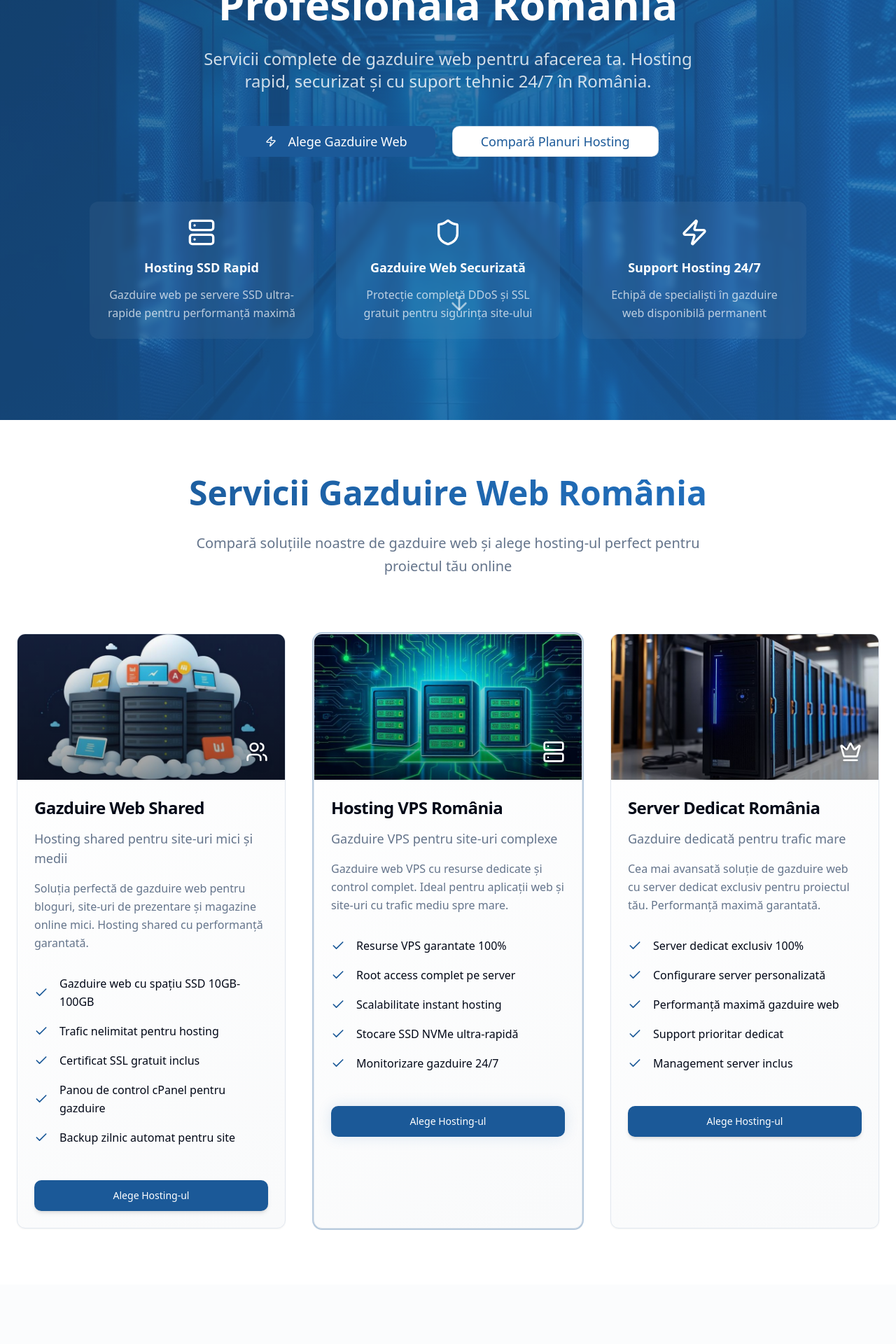
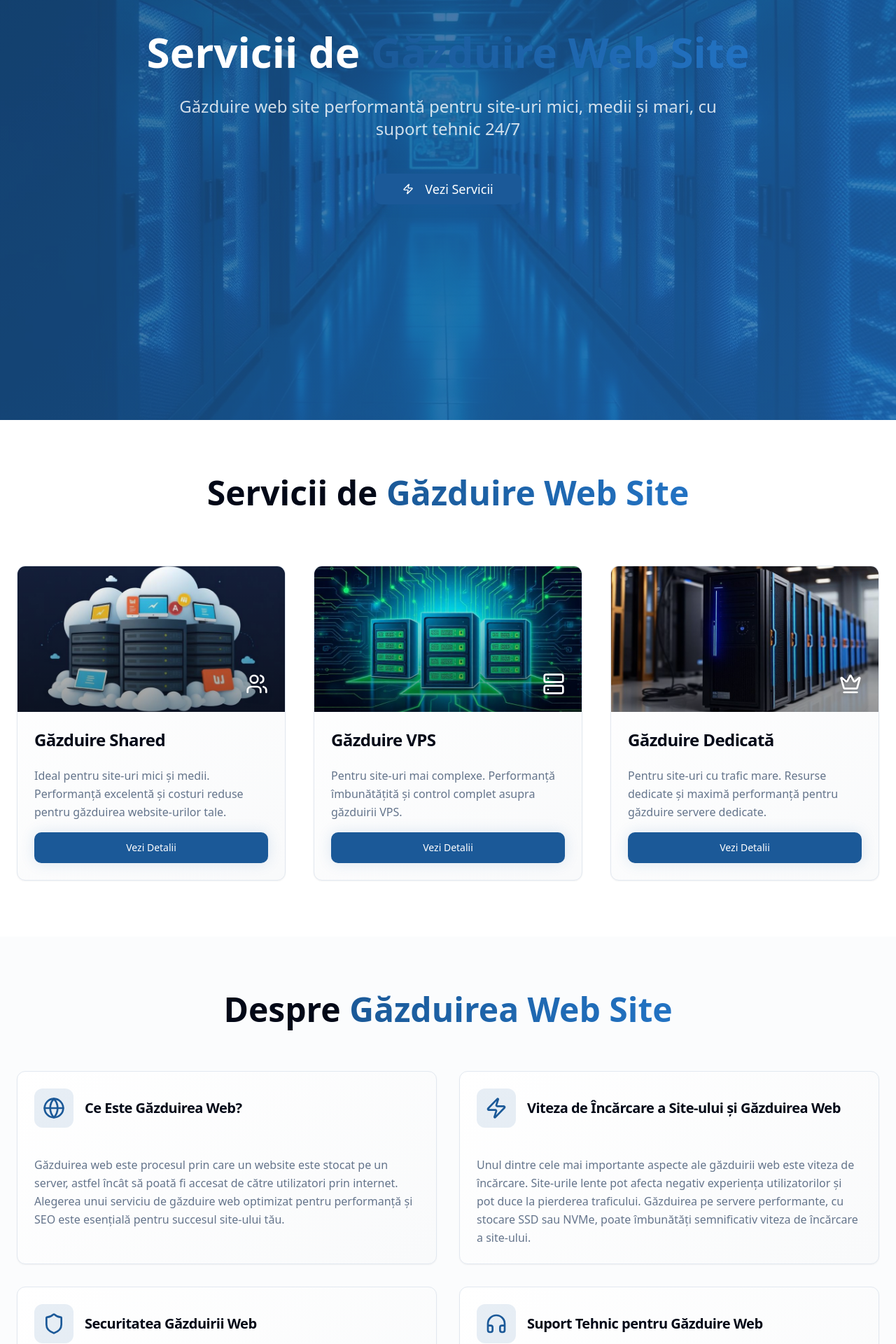
Before and after one commit to Oliviu-nbx/web-speedy-hub, a React (Vite) app: page / in a window 1280 px wide. Shown: the part 200-2120 px from the top of the page at 70% size. Built offline with nearby package versions, Linux system fonts and the light colour scheme.

Commit message:
Refactor site structure
Simplify content and replicate structure from provided URL.

```diff
--- a/src/components/AboutSection.tsx
+++ b/src/components/AboutSection.tsx
@@ -6,23 +6,23 @@ const AboutSection = () => {
   const features = [
     {
       icon: Globe,
-      title: "Ce Înseamnă Gazduire Web?",
-      description: "Gazduirea web este serviciul care permite ca site-ul tău să fie accesibil pe internet 24/7. Alegerea unei companii de gazduire web profesională este crucială pentru succesul online al afacerii tale în România."
+      title: "Ce Este Găzduirea Web?",
+      description: "Găzduirea web este procesul prin care un website este stocat pe un server, astfel încât să poată fi accesat de către utilizatori prin internet. Alegerea unui serviciu de găzduire web optimizat pentru performanță și SEO este esențială pentru succesul site-ului tău."
     },
     {
       icon: Zap,
-      title: "Viteza Hosting România",
-      description: "Viteza de încărcare este factorul cel mai important pentru succesul site-ului tău. Serviciile noastre de gazduire web folosesc tehnologie SSD și servere optimizate pentru performance maxim în România și Europa."
+      title: "Viteza de Încărcare a Site-ului și Găzduirea Web",
+      description: "Unul dintre cele mai importante aspecte ale găzduirii web este viteza de încărcare. Site-urile lente pot afecta negativ experiența utilizatorilor și pot duce la pierderea traficului. Găzduirea pe servere performante, cu stocare SSD sau NVMe, poate îmbunătăți semnificativ viteza de încărcare a site-ului."
     },
     {
       icon: Shield,
-      title: "Securitate Gazduire Web",
-      description: "Gazduirea web sigură protejează site-ul tău de atacuri cibernetice și malware. Oferim protecție completă DDoS, firewall avansat, certificate SSL gratuite și backup-uri automatizate pentru siguranța maximă."
+      title: "Securitatea Găzduirii Web",
+      description: "Găzduirea web trebuie să fie sigură pentru a proteja site-ul tău de atacuri cibernetice și de pierderi de date. Majoritatea furnizorilor de găzduire oferă măsuri de securitate, cum ar fi protecția împotriva DDoS, firewall-uri și criptarea datelor. De asemenea, certificatele SSL sunt esențiale pentru o conexiune sigură."
     },
     {
       icon: Headphones,
-      title: "Support Gazduire Web 24/7",
-      description: "Echipa noastră de specialiști în gazduire web este disponibilă 24/7 pentru a rezolva orice problemă tehnică. Support rapid și profesionist pentru toate serviciile de hosting din România."
+      title: "Suport Tehnic pentru Găzduire Web",
+      description: "Un serviciu de găzduire web de calitate trebuie să includă suport tehnic disponibil 24/7. Acesta este crucial pentru a rezolva rapid orice problemă apărută pe site-ul tău. Un suport tehnic prompt și competent poate preveni întreruperile de serviciu și pierderile de trafic."
     }
   ];
 
@@ -31,11 +31,8 @@ const AboutSection = () => {
       <div className="container mx-auto px-6">
         <div className="text-center mb-16">
           <h2 className="text-4xl md:text-5xl font-bold mb-6">
-            Tot Despre <span className="gradient-text">Gazduire Web România</span>
+            Despre <span className="gradient-text">Găzduirea Web Site</span>
           </h2>
-          <p className="text-xl text-muted-foreground max-w-3xl mx-auto">
-            Ghidul complet pentru serviciile de gazduire web și hosting profesional în România
-          </p>
         </div>
 
         <div className="grid grid-cols-1 md:grid-cols-2 gap-8 mb-16">
@@ -56,75 +53,20 @@ const AboutSection = () => {
           ))}
         </div>
 
-        {/* Security Section with Image */}
-        <div className="grid grid-cols-1 lg:grid-cols-2 gap-12 items-center">
-          <div>
-            <img
-              src={securityImage}
-              alt="Securitatea web hosting"
-              className="rounded-2xl shadow-2xl w-full h-auto animate-float"
-            />
-          </div>
-          <div className="space-y-6">
-            <div>
-              <h3 className="text-3xl font-bold mb-4 gradient-text">Tipuri de Gazduire Web</h3>
-              <p className="text-lg text-muted-foreground leading-relaxed">
-                Există mai multe tipuri de gazduire web: hosting shared, VPS și servere dedicate. Fiecare soluție de gazduire web are avantajele sale specifice, iar alegerea depinde de mărimea și complexitatea site-ului tău.
-              </p>
-            </div>
-            <div className="space-y-4">
-              <div className="flex items-start">
-                <TrendingUp className="w-6 h-6 text-secondary mt-1 mr-3 flex-shrink-0" />
-                <div>
-                  <h4 className="font-semibold mb-1">Hosting Shared România</h4>
-                  <p className="text-muted-foreground">Gazduire web accesibilă pentru site-uri mici și medii</p>
-                </div>
-              </div>
-              <div className="flex items-start">
-                <TrendingUp className="w-6 h-6 text-secondary mt-1 mr-3 flex-shrink-0" />
-                <div>
-                  <h4 className="font-semibold mb-1">VPS Hosting România</h4>
-                  <p className="text-muted-foreground">Gazduire web VPS pentru proiecte complexe și trafic mediu</p>
-                </div>
-              </div>
-              <div className="flex items-start">
-                <TrendingUp className="w-6 h-6 text-secondary mt-1 mr-3 flex-shrink-0" />
-                <div>
-                  <h4 className="font-semibold mb-1">Server Dedicat România</h4>
-                  <p className="text-muted-foreground">Gazduire web dedicată pentru aplicații mari cu trafic intens</p>
-                </div>
-              </div>
-            </div>
-          </div>
-        </div>
-
-        {/* History Section */}
-        <div className="mt-20">
+        {/* Tipuri de Găzduire Web */}
+        <div className="mt-16">
           <Card className="card-gradient">
             <CardHeader className="text-center">
-              <div className="flex justify-center mb-4">
-                <History className="w-12 h-12 text-primary" />
-              </div>
-              <CardTitle className="text-3xl gradient-text">Istoria Gazduire Web</CardTitle>
-              <CardDescription className="text-lg">
-                Evoluția serviciilor de gazduire web de la primul server din 1990 până la hosting-ul modern din România
-              </CardDescription>
+              <CardTitle className="text-3xl gradient-text mb-4">Tipuri de Găzduire Web</CardTitle>
             </CardHeader>
             <CardContent className="max-w-4xl mx-auto">
-              <div className="space-y-6 text-muted-foreground leading-relaxed">
-                <p>
-                  Gazduirea web în România a evoluat spectaculos din 1990 până astăzi. Prima soluție de gazduire web a fost introdusă odată cu primul server web creat de Tim Berners-Lee la CERN. Astăzi, România are o infrastructură de gazduire web modernă și competitivă.
-                </p>
-                <p>
-                  Primul server web din lume a fost găzduit pe un computer NeXT la CERN în Elveția în 1990. Această inovație a pus bazele industriei moderne de gazduire web. În România, primele servicii de hosting au apărut în anii 1990, evoluând rapid către soluții profesionale.
-                </p>
-                <p>
-                  Astăzi, piața românească de gazduire web oferă soluții complete: hosting shared accesibil, VPS scalabil și servere dedicate pentru proiecte mari. Tehnologiile moderne como SSD, NVMe și protecția DDoS sunt standard în gazduirea web profesională din România.
-                </p>
-              </div>
+              <p className="text-muted-foreground leading-relaxed mb-8 text-lg">
+                Există mai multe tipuri de găzduire web, inclusiv găzduirea shared, VPS (servere private virtuale) și găzduirea dedicată. Fiecare tip are propriile avantaje și dezavantaje, iar alegerea acestuia depinde de nevoile specifice ale site-ului tău. Găzduirea shared este ideală pentru site-uri mici și medii, în timp ce VPS și găzduirea dedicată sunt recomandate pentru site-uri cu trafic mare sau care necesită resurse suplimentare.
+              </p>
             </CardContent>
           </Card>
         </div>
+
       </div>
     </section>
   );
--- a/src/components/ContactSection.tsx
+++ b/src/components/ContactSection.tsx
@@ -8,76 +8,40 @@ const ContactSection = () => {
       <div className="container mx-auto px-6">
         <div className="text-center mb-16">
           <h2 className="text-4xl md:text-5xl font-bold mb-6">
-            Alege Gazduire Web Perfectă
+            Suport în Alegerea Pachetului Ideal
           </h2>
           <p className="text-xl text-white/90 max-w-3xl mx-auto">
-            Contactează specialiștii noștri în gazduire web pentru consultanță gratuită și recomandări personalizate de hosting
+            Dacă nu ești sigur ce tip de găzduire ți se potrivește, echipa noastră este aici să te ajute! Contactează-ne pentru recomandări personalizate și sfaturi privind cel mai bun pachet pentru site-ul tău.
           </p>
         </div>
 
-        <div className="grid grid-cols-1 md:grid-cols-2 lg:grid-cols-4 gap-8 mb-12">
-          <Card className="bg-white/10 backdrop-blur-sm border-white/20 text-white">
-            <CardHeader className="text-center">
-              <Phone className="w-12 h-12 mx-auto mb-4 text-accent" />
-              <CardTitle>Consultanță Gazduire</CardTitle>
-            </CardHeader>
-            <CardContent className="text-center">
-              <p className="text-2xl font-bold">0264 33 44 55</p>
-              <p className="text-white/80">Specialiști hosting</p>
-            </CardContent>
-          </Card>
-
-          <Card className="bg-white/10 backdrop-blur-sm border-white/20 text-white">
-            <CardHeader className="text-center">
-              <Mail className="w-12 h-12 mx-auto mb-4 text-accent" />
-              <CardTitle>Email Gazduire Web</CardTitle>
-            </CardHeader>
-            <CardContent className="text-center">
-              <p className="font-bold">hosting@webhost.ro</p>
-              <p className="text-white/80">Info despre gazduire</p>
-            </CardContent>
-          </Card>
-
-          <Card className="bg-white/10 backdrop-blur-sm border-white/20 text-white">
-            <CardHeader className="text-center">
-              <MessageCircle className="w-12 h-12 mx-auto mb-4 text-accent" />
-              <CardTitle>Chat Hosting Live</CardTitle>
-            </CardHeader>
-            <CardContent className="text-center">
-              <p className="font-bold">Chat Gazduire Instant</p>
-              <p className="text-white/80">Support hosting rapid</p>
-            </CardContent>
-          </Card>
-
-          <Card className="bg-white/10 backdrop-blur-sm border-white/20 text-white">
-            <CardHeader className="text-center">
-              <Clock className="w-12 h-12 mx-auto mb-4 text-accent" />
-              <CardTitle>Support Hosting 24/7</CardTitle>
-            </CardHeader>
-            <CardContent className="text-center">
-              <p className="font-bold">24/7/365</p>
-              <p className="text-white/80">Gazduire web non-stop</p>
-            </CardContent>
-          </Card>
-        </div>
-
         <div className="text-center">
-          <Card className="bg-white/10 backdrop-blur-sm border-white/20 text-white max-w-4xl mx-auto">
+          <Card className="bg-white/10 backdrop-blur-sm border-white/20 text-white max-w-2xl mx-auto">
             <CardHeader>
-              <CardTitle className="text-2xl">Consultanță Gratuită Gazduire Web</CardTitle>
-              <CardDescription className="text-white/80 text-lg">
-                Specialiștii noștri în gazduire web îți vor recomanda soluția de hosting perfectă pentru proiectul tău
-              </CardDescription>
+              <CardTitle className="text-2xl">Contactează-ne pentru recomandări personalizate</CardTitle>
             </CardHeader>
             <CardContent>
-              <div className="flex flex-col sm:flex-row gap-4 justify-center">
+              <div className="space-y-6">
+                <div className="flex items-center justify-center">
+                  <Phone className="w-8 h-8 mr-4 text-accent" />
+                  <div className="text-center">
+                    <p className="text-2xl font-bold">0264 33 44 55</p>
+                    <p className="text-white/80">Suntem disponibili prin telefon</p>
+                  </div>
+                </div>
+
+                <div className="flex items-center justify-center">
+                  <Mail className="w-8 h-8 mr-4 text-accent" />
+                  <div className="text-center">
+                    <p className="font-bold">sau prin email</p>
+                  </div>
+                </div>
+              </div>
+
+              <div className="mt-8">
                 <Button variant="hero" size="lg" className="text-lg px-8 py-4">
                   <Phone className="mr-2" />
-                  Consultanță Hosting
-                </Button>
-                <Button variant="elegant" size="lg" className="text-lg px-8 py-4">
-                  <Mail className="mr-2" />
-                  Email Gazduire Web
+                  Sună acum
                 </Button>
               </div>
             </CardContent>
--- a/src/components/HeroSection.tsx
+++ b/src/components/HeroSection.tsx
@@ -17,45 +17,20 @@ const HeroSection = () => {
       <div className="container mx-auto px-6 text-center relative z-10">
         <div className="animate-fade-in">
           <h1 className="text-5xl md:text-6xl font-bold text-white mb-8 leading-tight">
-            <span className="gradient-text">Gazduire Web</span> <br />
-            Profesională România
+            Servicii de <span className="gradient-text">Găzduire Web Site</span>
           </h1>
           <p className="text-xl md:text-2xl text-white/80 mb-12 max-w-3xl mx-auto leading-relaxed">
-            Servicii complete de gazduire web pentru afacerea ta. Hosting rapid, securizat și cu suport tehnic 24/7 în România.
+            Găzduire web site performantă pentru site-uri mici, medii și mari, cu suport tehnic 24/7
           </p>
         </div>
 
         <div className="flex flex-col sm:flex-row gap-6 justify-center mb-16">
           <Button variant="hero" size="lg" className="text-lg px-10 py-4">
             <Zap className="mr-2" />
-            Alege Gazduire Web
-          </Button>
-          <Button variant="elegant" size="lg" className="text-lg px-10 py-4">
-            Compară Planuri Hosting
+            Vezi Servicii
           </Button>
         </div>
 
-        <div className="grid grid-cols-1 md:grid-cols-3 gap-8 max-w-5xl mx-auto">
-          <div className="text-white/70 p-6 rounded-xl bg-white/5 backdrop-blur-sm">
-            <Server className="w-10 h-10 mx-auto mb-4 text-white" />
-            <h3 className="text-lg font-semibold mb-3 text-white">Hosting SSD Rapid</h3>
-            <p className="leading-relaxed">Gazduire web pe servere SSD ultra-rapide pentru performanță maximă</p>
-          </div>
-          <div className="text-white/70 p-6 rounded-xl bg-white/5 backdrop-blur-sm">
-            <Shield className="w-10 h-10 mx-auto mb-4 text-white" />
-            <h3 className="text-lg font-semibold mb-3 text-white">Gazduire Web Securizată</h3>
-            <p className="leading-relaxed">Protecție completă DDoS și SSL gratuit pentru sigurința site-ului</p>
-          </div>
-          <div className="text-white/70 p-6 rounded-xl bg-white/5 backdrop-blur-sm">
-            <Zap className="w-10 h-10 mx-auto mb-4 text-white" />
-            <h3 className="text-lg font-semibold mb-3 text-white">Support Hosting 24/7</h3>
-            <p className="leading-relaxed">Echipă de specialiști în gazduire web disponibilă permanent</p>
-          </div>
-        </div>
-
-        <div className="absolute bottom-8 left-1/2 transform -translate-x-1/2 animate-bounce">
-          <ArrowDown className="w-8 h-8 text-white/60" />
-        </div>
       </div>
     </section>
   );
--- a/src/components/ServicesSection.tsx
+++ b/src/components/ServicesSection.tsx
@@ -9,45 +9,21 @@ const ServicesSection = () => {
   const services = [
     {
       icon: Users,
-      title: "Gazduire Web Shared",
-      subtitle: "Hosting shared pentru site-uri mici și medii",
-      description: "Soluția perfectă de gazduire web pentru bloguri, site-uri de prezentare și magazine online mici. Hosting shared cu performanță garantată.",
-      features: [
-        "Gazduire web cu spațiu SSD 10GB-100GB",
-        "Trafic nelimitat pentru hosting",
-        "Certificat SSL gratuit inclus",
-        "Panou de control cPanel pentru gazduire",
-        "Backup zilnic automat pentru site"
-      ],
+      title: "Găzduire Shared",
+      description: "Ideal pentru site-uri mici și medii. Performanță excelentă și costuri reduse pentru găzduirea website-urilor tale.",
       image: sharedImage
     },
     {
       icon: Server,
-      title: "Hosting VPS România",
-      subtitle: "Gazduire VPS pentru site-uri complexe",
-      description: "Gazduire web VPS cu resurse dedicate și control complet. Ideal pentru aplicații web și site-uri cu trafic mediu spre mare.",
-      features: [
-        "Resurse VPS garantate 100%",
-        "Root access complet pe server",
-        "Scalabilitate instant hosting",
-        "Stocare SSD NVMe ultra-rapidă",
-        "Monitorizare gazduire 24/7"
-      ],
+      title: "Găzduire VPS",
+      description: "Pentru site-uri mai complexe. Performanță îmbunătățită și control complet asupra găzduirii VPS.",
       image: vpsImage,
       popular: true
     },
     {
       icon: Crown,
-      title: "Server Dedicat România",
-      subtitle: "Gazduire dedicată pentru trafic mare",
-      description: "Cea mai avansată soluție de gazduire web cu server dedicat exclusiv pentru proiectul tău. Performanță maximă garantată.",
-      features: [
-        "Server dedicat exclusiv 100%",
-        "Configurare server personalizată",
-        "Performanță maximă gazduire web",
-        "Support prioritar dedicat",
-        "Management server inclus"
-      ],
+      title: "Găzduire Dedicată",
+      description: "Pentru site-uri cu trafic mare. Resurse dedicate și maximă performanță pentru găzduire servere dedicate.",
       image: dedicatedImage
     }
   ];
@@ -56,64 +32,40 @@ const ServicesSection = () => {
     <section className="py-20 bg-background">
       <div className="container mx-auto px-6">
         <div className="text-center mb-20">
-          <h2 className="text-4xl md:text-5xl font-bold mb-8 gradient-text">
-            Servicii Gazduire Web România
+          <h2 className="text-4xl md:text-5xl font-bold mb-8">
+            Servicii de <span className="gradient-text">Găzduire Web Site</span>
           </h2>
-          <p className="text-xl text-muted-foreground max-w-3xl mx-auto leading-relaxed">
-            Compară soluțiile noastre de gazduire web și alege hosting-ul perfect pentru proiectul tău online
-          </p>
         </div>
 
         <div className="grid grid-cols-1 md:grid-cols-3 gap-10">
           {services.map((service, index) => (
             <Card
               key={index}
-              className={`card-gradient relative overflow-hidden h-full hover:scale-[1.02] transition-all duration-300 ${
-                service.popular ? 'ring-2 ring-primary/30' : ''
-              }`}
+              className="card-gradient relative overflow-hidden h-full hover:scale-[1.02] transition-all duration-300"
             >
-              {service.popular && (
-                <div className="absolute top-6 right-6 bg-primary text-primary-foreground px-4 py-2 rounded-full text-sm font-medium shadow-lg">
-                  Cel Mai Popular
-                </div>
-              )}
-
               <div className="relative h-52 overflow-hidden">
                 <img
                   src={service.image}
                   alt={service.title}
-                  className="w-full h-full object-cover transition-transform duration-500 hover:scale-105"
+                  className="w-full h-full object-cover"
                 />
                 <div className="absolute inset-0 bg-gradient-to-t from-black/40 to-transparent" />
                 <service.icon className="absolute bottom-6 right-6 w-8 h-8 text-white drop-shadow-lg" />
               </div>
 
               <CardHeader className="pb-4">
-                <CardTitle className="text-2xl mb-2">{service.title}</CardTitle>
-                <CardDescription className="text-lg">{service.subtitle}</CardDescription>
+                <CardTitle className="text-2xl mb-4">{service.title}</CardTitle>
+                <p className="text-muted-foreground leading-relaxed">{service.description}</p>
               </CardHeader>
 
-              <CardContent className="flex-1 flex flex-col pt-0">
-                <p className="text-muted-foreground mb-8 leading-relaxed">{service.description}</p>
-
-                <ul className="space-y-4 mb-8 flex-1">
-                  {service.features.map((feature, featureIndex) => (
-                    <li key={featureIndex} className="flex items-center">
-                      <Check className="w-5 h-5 text-primary mr-4 flex-shrink-0" />
-                      <span className="leading-relaxed">{feature}</span>
-                    </li>
-                  ))}
-                </ul>
-
-                <div className="mt-auto pt-4">
-                  <Button
-                    variant={service.popular ? "hero" : "cta"}
-                    className="w-full"
-                    size="lg"
-                  >
-                    Alege Hosting-ul
-                  </Button>
-                </div>
+              <CardContent className="pt-0">
+                <Button
+                  variant="hero"
+                  className="w-full"
+                  size="lg"
+                >
+                  Vezi Detalii
+                </Button>
               </CardContent>
             </Card>
           ))}
```
